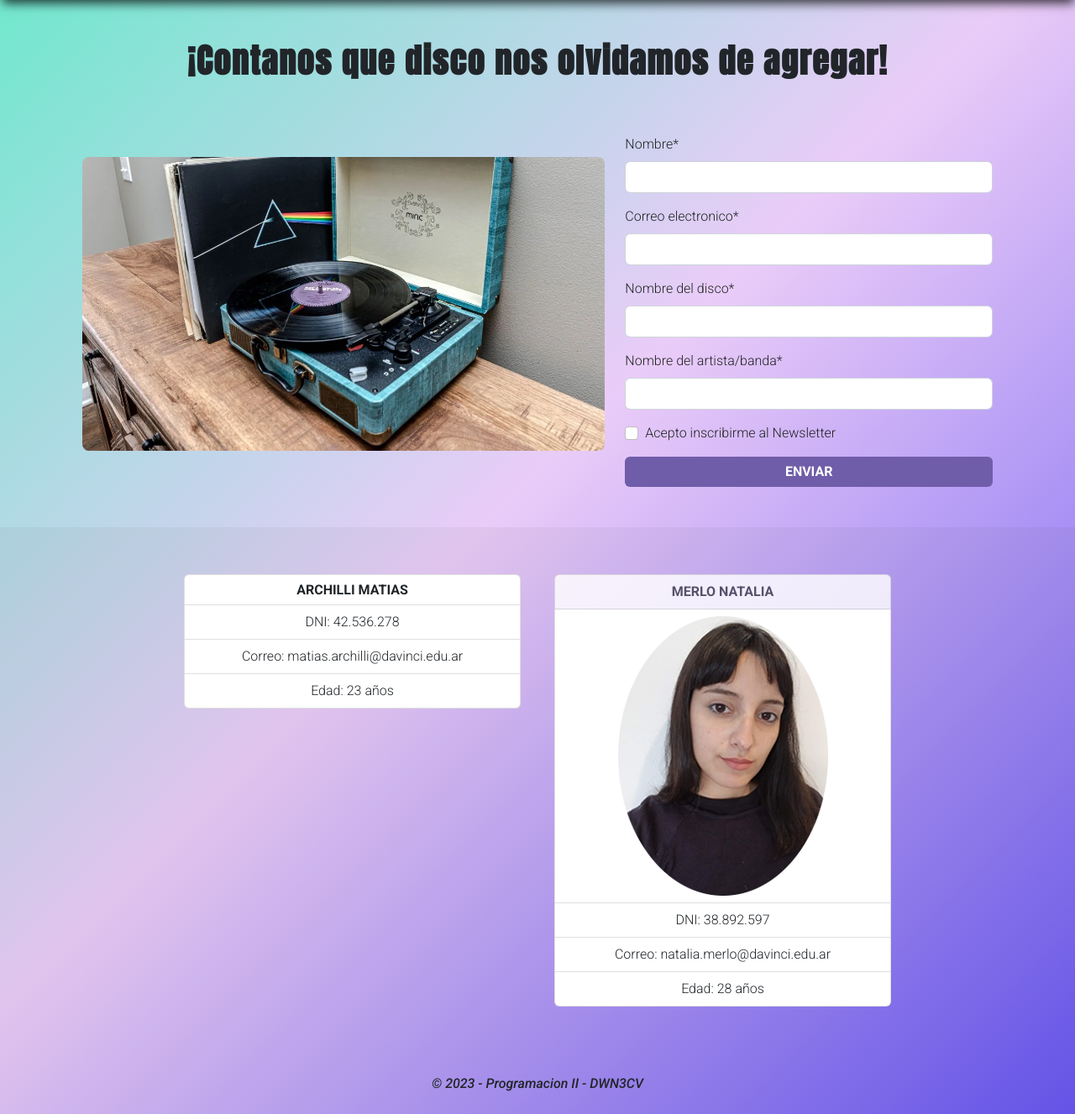
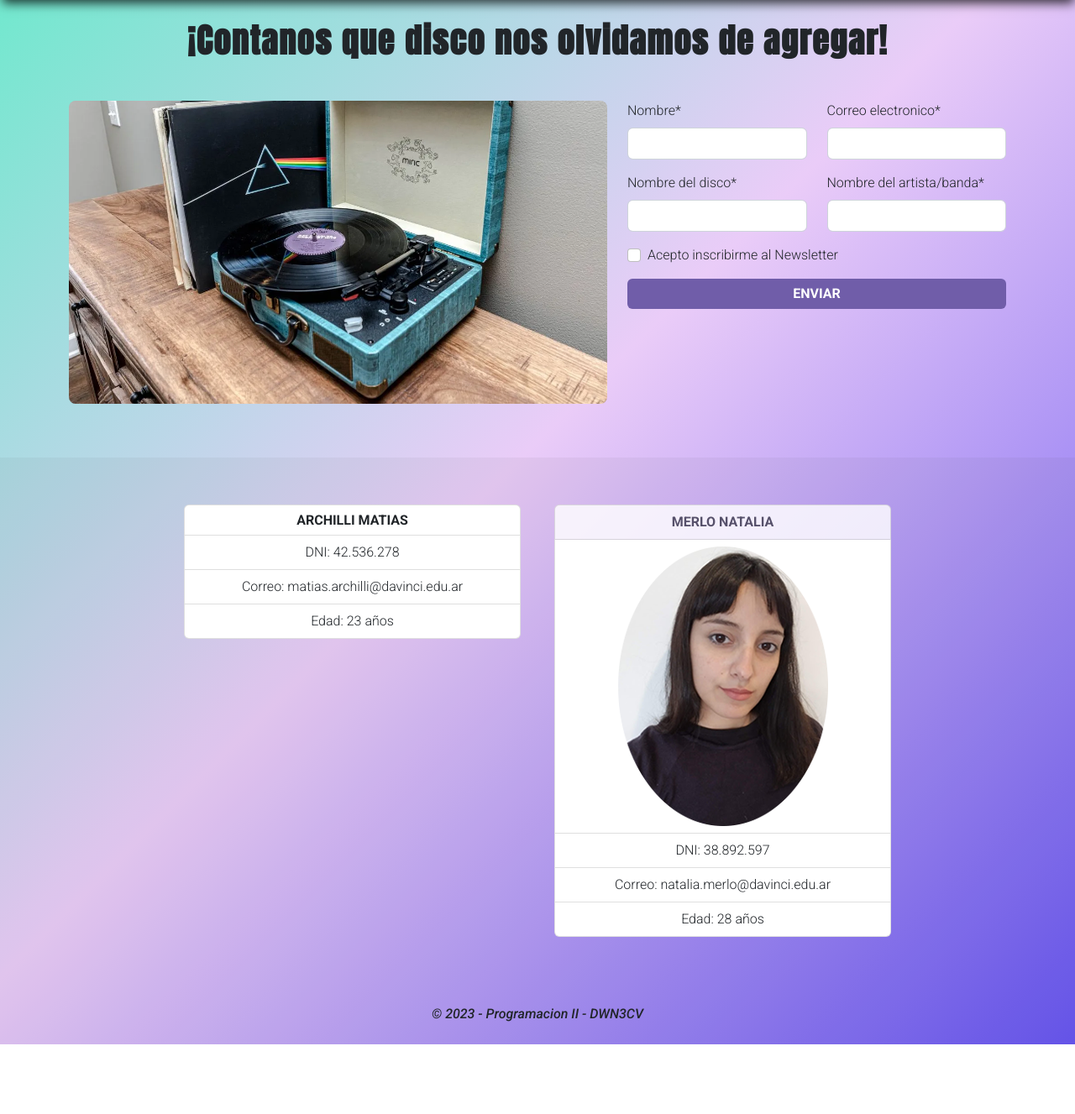
Before and after one commit to mArchilli/ARCHILLI-MERLO-TP-2, a PHP site: page /index.php?sec=contacto in a window 1280 px wide. Shown: the part 88-1415 px from the top of the page at 84% size. After the commit the page ends 1332 px from the top, so only its background shows below. Run offline with PHP 8.4, Linux system fonts and the light colour scheme; data that the repository does not hold is empty.

Commit message:
alerta contacto agregada

```diff
--- /dev/null
+++ b/admin/actions/contacto_acc.php
@@ -0,0 +1,5 @@
+<?PHP
+require_once '../../function/autoload.php';
+
+(new Alerta())->add_alerta('success', "Correo enviado correctamente.");
+header('location: ../../index.php?sec=contacto');
--- a/views/contacto.php
+++ b/views/contacto.php
@@ -1,32 +1,62 @@
-<div class="row py-5 px-3 align-items-center">
-    <h2 class="text-center mb-5 fw-bold fs-1">¡Contanos que disco nos olvidamos de agregar!</h2>
+<div class="row">
+    <div class="col-12 py-4">
+         <h2 class="text-center fw-bold fs-1">¡Contanos que disco nos olvidamos de agregar!</h2>
+    </div>
+    <div class="col-12">
+        <div>
+            <?= (new Alerta())->get_alertas(); ?>
+        </div>
+    </div>
+    <div class="col-12 mb-5 py-3">
+        <div class="row">
             <div class="col-12 col-xl-7">
                 <img src="img/vinilo-contacto.webp" alt="Tocadiscos Vintage" class="img-fluid rounded-3">
             </div>
-    <div class="col-12 col-xl-5 pt-3">
-                <form action="views/procesar_datos_post.php" method="POST">
+
+            <div class="col-12 col-xl-5">
+                <form action="admin/actions/contacto_acc.php" method="POST">
+                    <div class="row">
+                        <div class="col-12 col-md-6">
                             <div class="mb-3">
                                 <label for="inputNombre" class="form-label inputContacto">Nombre*</label>
                                 <input type="text" class="form-control" id="inputNombre" name="nombre" required>
                             </div>
+                        </div>
+
+                        <div class="col-12 col-md-6">
                             <div class="mb-3">
                                 <label for="inputEmail" class="form-label inputContacto">Correo electronico*</label>
                                 <input type="email" class="form-control" id="inputEmail" name="email" required>
                             </div>
+                        </div>
+
+                        <div class="col-12 col-md-6">
                             <div class="mb-3">
                                 <label for="inputNombreDisco" class="form-label ">Nombre del disco*</label>
                                 <input type="text" class="form-control" id="inputNombreDisco" name="nombreDisco" required>
                             </div>
+                        </div>
+
+                        <div class="col-12 col-md-6">
                             <div class="mb-3">
                                 <label for="inputNombreArtista" class="form-label inputContacto">Nombre del artista/banda*</label>
                                 <input type="text" class="form-control" id="inputNombreArtista" name="nombreArtista" required>
                             </div>
+                        </div>
 
+                        <div class="col-12">
                             <div class="mb-3 form-check">
                                 <input type="checkbox" class="form-check-input" id="newsletterCheck" name="newsletter" required>
                                 <label class="form-check-label" for="newsletterCheck">Acepto inscribirme al Newsletter</label>
                             </div>
+                        </div>
+
+                        <div class="col-12">
                             <button type="submit" class="btn btn-style w-100 fw-bold"><span class="text-uppercase">Enviar</span></button>
+                        </div>
+                    </div>
                 </form>
             </div>
         </div>
+    </div>
+</div>
```
Lines whose indentation alone changed are shown as unchanged.
